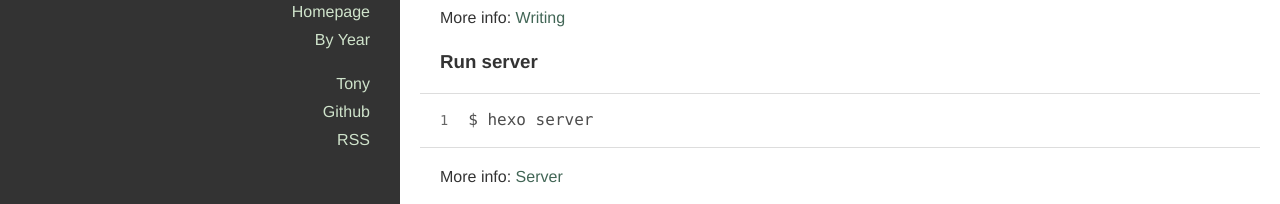
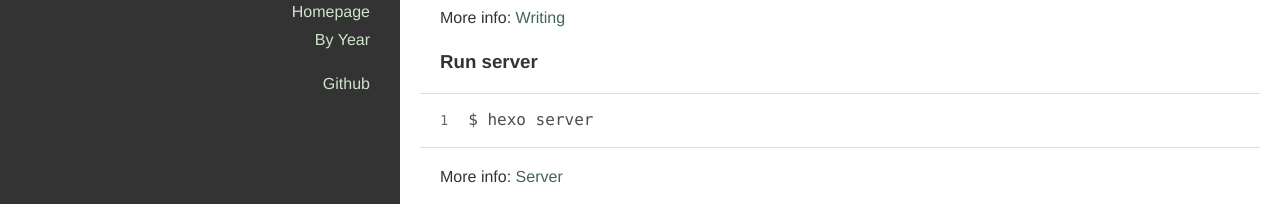
Before and after one commit to TonyKnight13/TonyKnight13.github.io, a plain HTML site: page 2017/10/11/hello-world/index.html in a window 1280 px wide. Shown: the part 347-551 px from the top of the page. Drawn offline with nearby package versions, Linux system fonts and the light colour scheme.

Commit message:
Site updated: 2017-10-12 23:23:34

```diff
--- a/2017/10/11/hello-world/index.html
+++ b/2017/10/11/hello-world/index.html
@@ -122,19 +122,7 @@
 
 
               <li>
-                <a href="https://github.com/denjones/hexo-theme-chan" title="Tony" target="_blank" rel="external noopener">Tony</a>
-              </li>
-
-
-
-              <li>
                 <a href="https://github.com/TonyKnight13" title="Github" target="_blank" rel="external noopener">Github</a>
-              </li>
-
-
-
-              <li>
-                <a href="/atom.xml" title="RSS">RSS</a>
               </li>
 
 
```
Also changed, not shown: archives/2017/10/index.html (+0 -12 lines), archives/2017/index.html (+0 -12 lines), archives/index.html (+0 -12 lines), index.html (+0 -12 lines).
